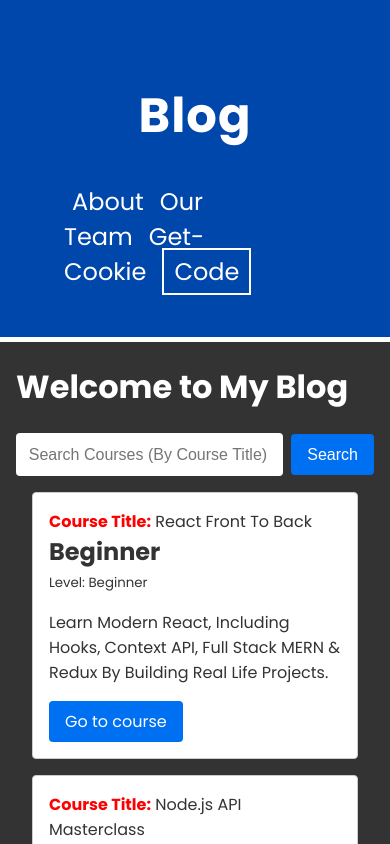
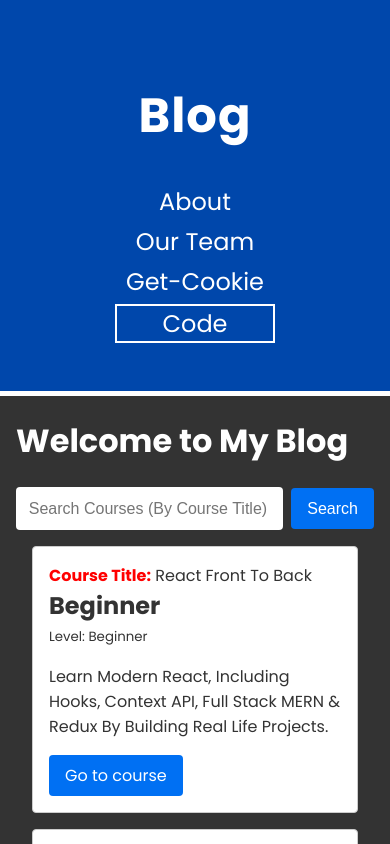
Before and after one commit to netmagik/next-13-blog, a Next.js app: page / in a window 390 px wide. Shown: the top 844 px of the page. Built offline with nearby package versions, Linux system fonts and the light colour scheme.

Commit message:
Update menu mobile style

```diff
--- a/app/globals.css
+++ b/app/globals.css
@@ -278,3 +278,14 @@ li a {
   padding: 10px 20px;
   border: 1px solid #BADA55
 }
+
+@media (max-width: 612px) {
+  .links {
+    display: grid;
+    grid-gap: 5px;
+    text-align: center;
+  }
+  .links .highlight {
+    padding: 0;
+  }
+}
```
